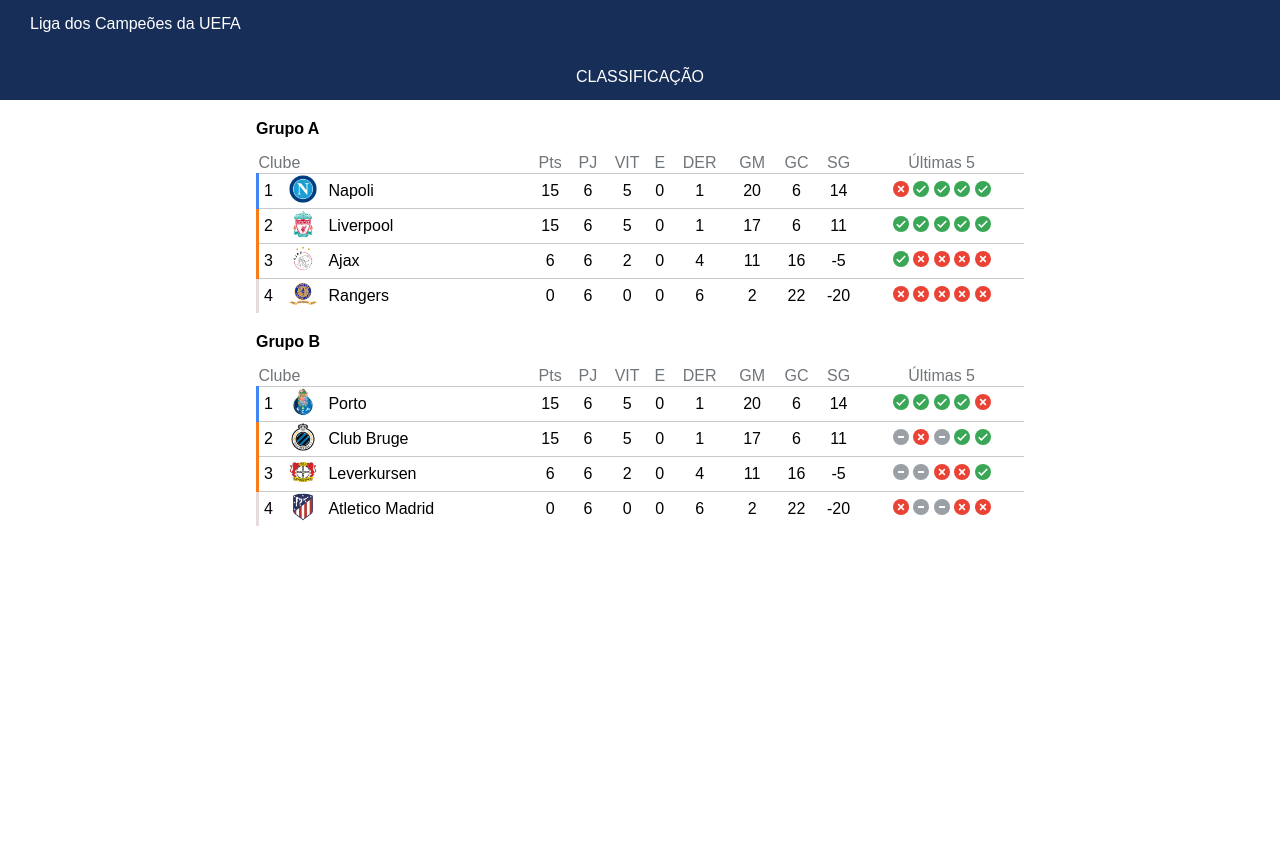
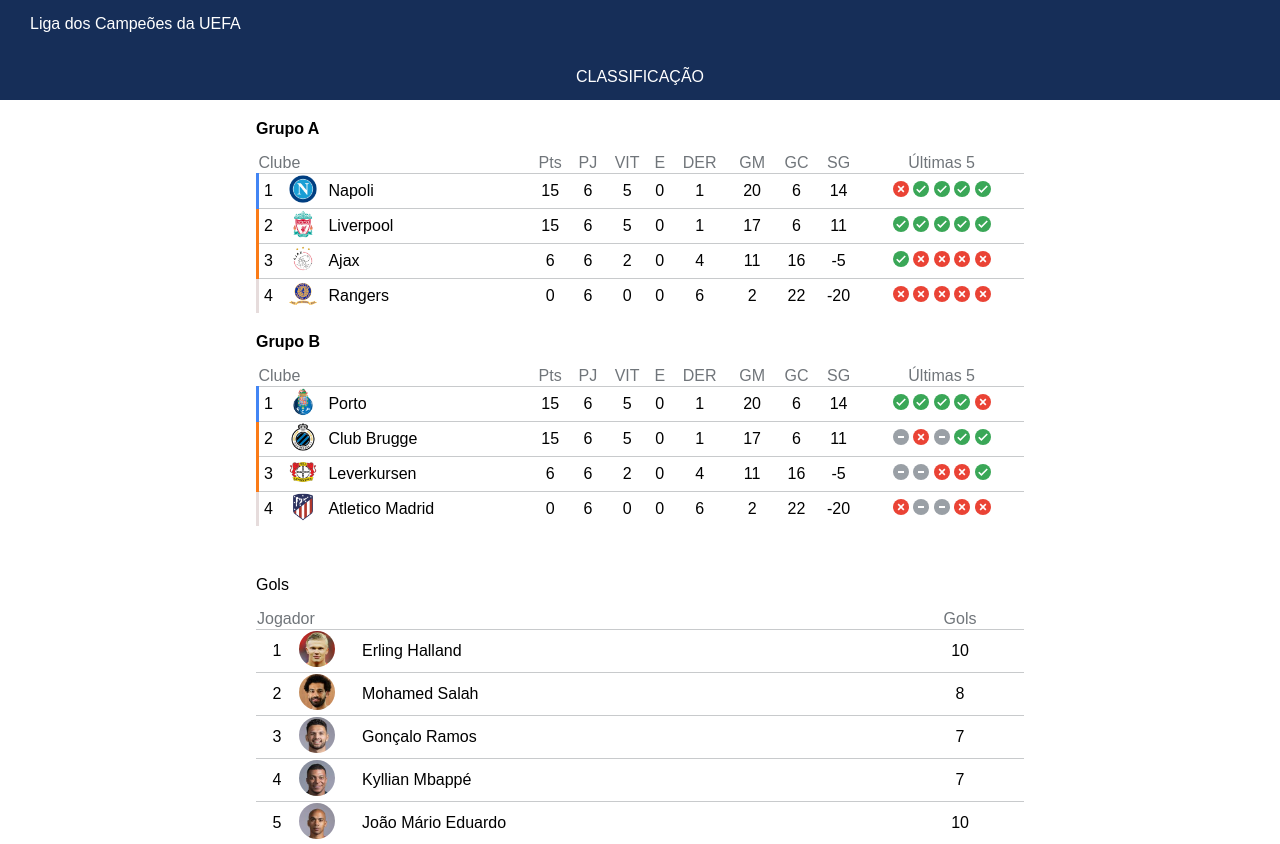
Before and after one commit to eduardoscheffer/ADS, a plain HTML site: page Introdução-ao-desenvolvimento-WEB/Aula07/index.html in a window 1280 px wide. Before the commit the page ends 800 px from the top, so only its background shows below. Drawn offline with Linux system fonts and the light colour scheme.

Commit message:
updated champions table

```diff
--- a/Introdução-ao-desenvolvimento-WEB/Aula07/assets/css/styles.css
+++ b/Introdução-ao-desenvolvimento-WEB/Aula07/assets/css/styles.css
@@ -21,7 +21,7 @@
     margin-top: 35px;
 }
 
-.grupos {
+.grupos, .gols {
     width: 60%;
     /* border: 1px solid; */
     margin: 0 auto;
@@ -77,3 +77,22 @@
 .w200 {
     width: 200px;
 }
+
+.img-jogador {
+    width: 36px;
+    height: 36px;
+    border-radius: 50%;
+}
+
+.w40 {
+    width: 40px;
+
+}
+
+.gols img {
+    margin-right: 25px;
+}
+
+.gols h3 {
+    margin-top: 50px;
+}
--- a/Introdução-ao-desenvolvimento-WEB/Aula07/index.html
+++ b/Introdução-ao-desenvolvimento-WEB/Aula07/index.html
@@ -173,7 +173,7 @@
             <tr> <!--Segundo colodado-->
                 <td class="bl-orange">2</td>
                 <td><img class="img-clube" src="./assets/img/Clubes/Club Brugge.png" alt="Club Bruge logo"></td>
-                <td class="left">Club Bruge</td>
+                <td class="left">Club Brugge</td>
                 <td>15</td>
                 <td>6</td>
                 <td>5</td>
@@ -242,5 +242,55 @@
         </table>
 
     </div>
+
+    <div class="gols">
+
+        <h3>Gols</h3>
+
+        <table>
+
+            <tr>
+                <th colspan="3" class="left">Jogador</th>
+                <th>Gols</th>
+            </tr>
+
+            <tr> <!--Primeiro Jogador-->
+                <td class="w40">1</td>
+                <td class="w40"><img class="img-jogador" src="./assets/img/Jogadores/Halland.jpeg" alt="Halland"></td>
+                <td class="left">Erling Halland</td>
+                <td>10</td>
+            </tr>
+
+            <tr> <!--Segundo Jogador-->
+                <td class="w40">2</td>
+                <td class="w40"><img class="img-jogador" src="./assets/img/Jogadores/Sala.jpeg" alt="Halland"></td>
+                <td class="left">Mohamed Salah</td>
+                <td>8</td>
+            </tr>
+
+            <tr> <!--Terceiro Jogador-->
+                <td class="w40">3</td>
+                <td class="w40"><img class="img-jogador" src="./assets/img/Jogadores/goncalo.jpeg" alt="Halland"></td>
+                <td class="left">Gonçalo Ramos</td>
+                <td>7</td>
+            </tr>
+
+            <tr> <!--Quarto Jogador-->
+                <td class="w40">4</td>
+                <td class="w40"><img class="img-jogador" src="./assets/img/Jogadores/mbappe.jpg" alt="Mbapee"></td>
+                <td class="left">Kyllian Mbappé</td>
+                <td>7</td>
+            </tr>
+
+            <tr> <!--Quinto Jogador-->
+                <td class="w40">5</td>
+                <td class="w40"><img class="img-jogador" src="./assets/img/Jogadores/joao.jpg" alt="Joao Mario"></td>
+                <td class="left">João Mário Eduardo</td>
+                <td>10</td>
+            </tr>
+
+        </table>
+
+    </div>
 </body>
 </html>
```
